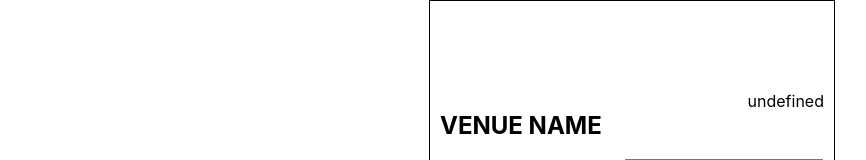
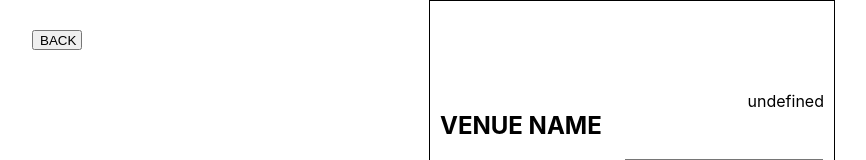
Before and after one commit to dmpatel0/seats4u, a React (Create React App) app in the folder seats4u/: page /create-show in a window 1280 px wide. Shown: the top 160 px of the page, without its empty margins (8-874 px from the left). Built offline with nearby package versions, Linux system fonts and the light colour scheme.

Commit message:
refresh button locking/unlocking

```diff
--- a/seats4u/src/App.css
+++ b/seats4u/src/App.css
@@ -149,6 +149,14 @@
 
 /* STYLING CODE FOR THE CREATE VENUE VIEW */
 
+.btn-back {
+  position: absolute;
+  top: 30px;
+  left: 40px;
+  width: 50px;
+  height: 20px;
+}
+
 .create-venue {
   display: flex;
   justify-content: center;
--- a/seats4u/src/boundary/create_show.js
+++ b/seats4u/src/boundary/create_show.js
@@ -1,6 +1,7 @@
 import React, { useEffect } from 'react'
 import { createShow } from '../controller/controllerVenueManager'
 import { currentVenue } from './venue-view'
+import { useNavigate } from 'react-router-dom';
 
 function createShowHandler() {
 
@@ -15,12 +16,15 @@ function createShowHandler() {
 
 const CreateShow = () => {
 
+    const navigate = useNavigate()
+
     useEffect(() => {
         document.getElementById("venue-name-label").innerHTML = currentVenue;
     })
 
     return (
         <div class="create-show">
+            <button id="btn-back-create-venue" class="btn-back" onClick={() => {navigate('/venue-view')}}>BACK</button>
             <div class="form">
                 <div id="venueName">
                     <h2>VENUE NAME</h2>
--- a/seats4u/src/boundary/create_venue.js
+++ b/seats4u/src/boundary/create_venue.js
@@ -1,5 +1,6 @@
 import React from 'react'
 import { createVenue } from '../controller/controllerVenueManager'
+import { useNavigate } from 'react-router-dom';
 
 function createVenueHandler() {
 
@@ -10,8 +11,13 @@ function createVenueHandler() {
 }
 
 const CreateVenue = () => {
+
+    const navigate = useNavigate();
+
+
     return (
         <div class="create-venue">
+            <button id="btn-back-create-venue" class="btn-back" onClick={() => {navigate('/venues')}}>BACK</button>
             <div class="form">
                 <div id="name">
                     <h2>NAME</h2>
--- a/seats4u/src/boundary/venue-view.js
+++ b/seats4u/src/boundary/venue-view.js
@@ -5,8 +5,6 @@ export let currentVenue;
 
 export function getVenueHandler(venue) {
     currentVenue = venue;
-    //document.getElementById('view-container').appendChild(venueLabel);
-    //.getElementById("venue-view-name").innerText = currentVenue;
 }
 
 const VenueView = () => {
@@ -20,6 +18,7 @@ const VenueView = () => {
 
     return (
         <div id="view-container" className="venue-view">
+            <button id="btn-back-create-venue" class="btn-back" onClick={() => {navigate('/venues')}}>BACK</button>
             <h1 id="venue-view-name">WPI</h1>
             <button id="create-show" onClick={() => {navigate('/create-show')}}>CREATE SHOW</button>
         </div>
--- a/seats4u/src/boundary/venues.js
+++ b/seats4u/src/boundary/venues.js
@@ -4,22 +4,20 @@ import { deleteVenue, listVenues, getPassword } from '../controller/controllerVe
 import { getVenueHandler } from '../boundary/venue-view'
 import { get } from '../controller/api';
 
-async function listVenuesHandler() {
+export async function listVenuesHandler() {
 
     let parent = document.getElementById("venues-data-container");
     let child = parent.lastElementChild;
 
     let refresh_btn = document.getElementById("btn-refresh");
-    refresh_btn.disabled = true;
+    refresh_btn.disabled = true; console.log("disabled");
 
     while(child) {
         parent.removeChild(child);
         child = parent.lastElementChild;
     }
 
-    let sCode = await listVenues();
-    console.log(sCode)
-    refresh_btn.disabled = false;
+    listVenues();
 
 }
 
@@ -36,14 +34,12 @@ async function deleteVenueHandler() {
             break;
         }
     }
+
     if(exists) {
-        let sCode = await deleteVenue(venueName);
-        listVenuesHandler();
+        deleteVenue(venueName)
     } else {
         alert("VENUE DOES NOT EXIST!");
     }
-
-
 }
 
 async function manageVenueHandler(navigate) {
--- a/seats4u/src/controller/controllerVenueManager.js
+++ b/seats4u/src/controller/controllerVenueManager.js
@@ -1,5 +1,6 @@
 import { json } from "react-router-dom";
 import { post, get } from "./api"
+import { listVenuesHandler } from "../boundary/venues";
 
 export function createVenue(venueName, numRows) {
 
@@ -127,11 +128,10 @@ export function listVenues() {
                 venueContainer.appendChild(venueDiv);
             }
         }
-
-        return new Promise(function (resolve, reject) {
-            resolve(200);
-        })
-
+    })
+    .then(() => {
+        let refresh_btn = document.getElementById("btn-refresh")
+        refresh_btn.disabled = false;
     })
 
 }
@@ -144,17 +144,15 @@ export function deleteVenue(venueName) {
     let payload = {"venueName":name};
 
     const handler = (json) => {
-        return new Promise(function (resolve, reject) {
-            if(json.statusCode === 200) {
-                resolve(json.statusCode);
-            } else {
-                reject(json.error);
-            }
-        })
+        if(json.statusCode === 200) {
+            console.log("delete successful");
+            listVenuesHandler()
+        } else {
+            console.log(`error: ${json.error}`)
+        }
     }
 
-    post(resource, payload, handler);
-
+    post(resource, payload, handler)
 }
 
 export function getPassword(venueName, userPass) {
```
